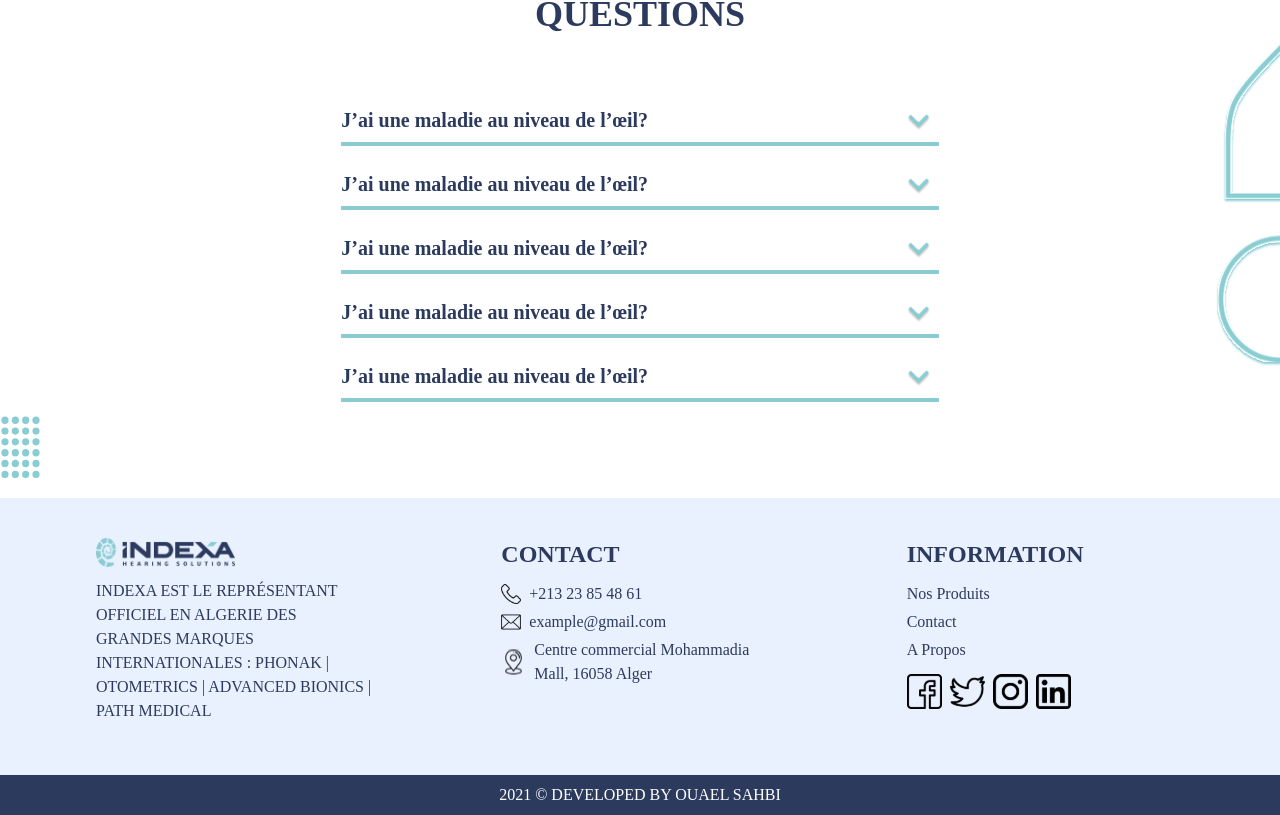
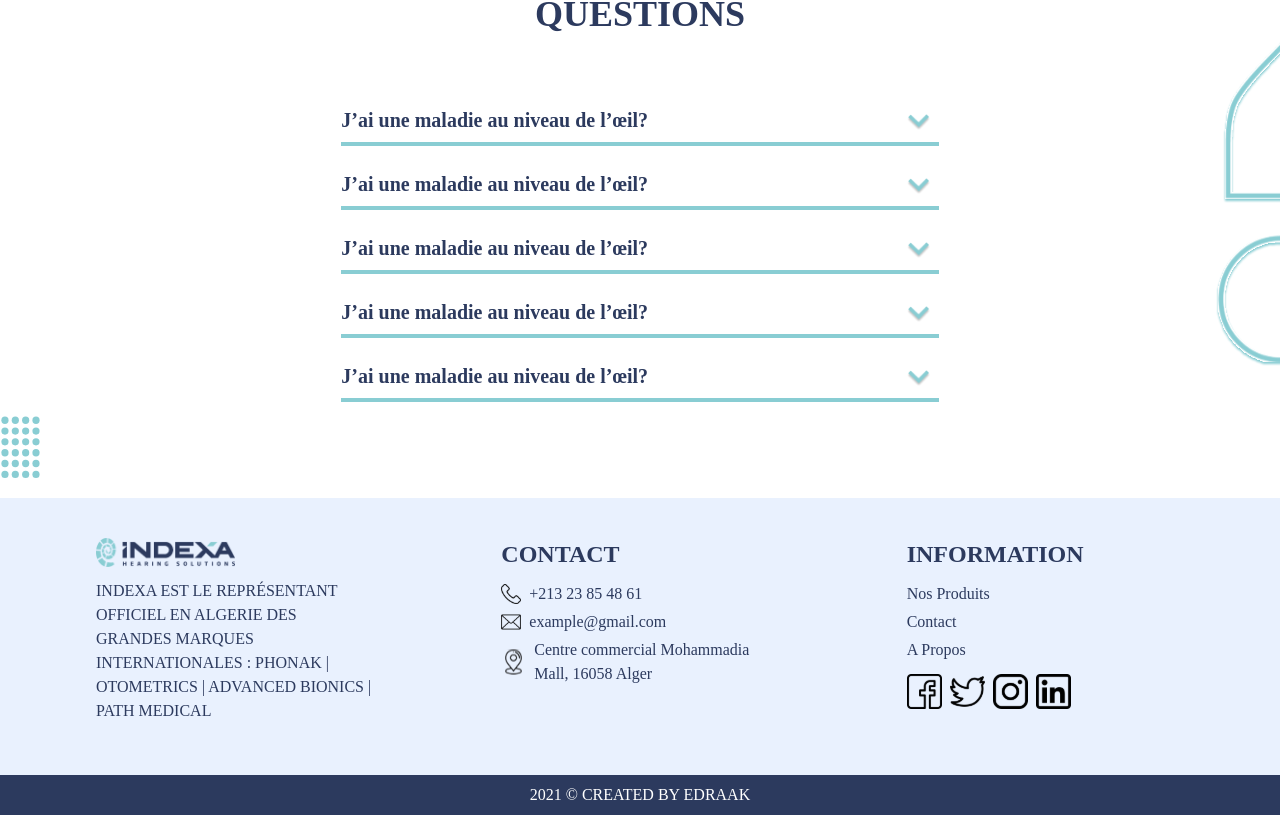
Before and after one commit to abdelbarie/INDEXA_PROJECT, a Next.js app: page / in a window 1280 px wide. Shown: the part 2408-3223 px from the top of the page. Built offline with nearby package versions, Linux system fonts and the light colour scheme.

Commit message:
change the footer

```diff
--- a/components/Footer.js
+++ b/components/Footer.js
@@ -86,7 +86,7 @@ const Footer = () => {
         </div>
       </div>
       <div className="copyrights text-center p-2 text-white">
-        2021 © DEVELOPED BY OUAEL SAHBI
+        2021 © CREATED BY EDRAAK
       </div>
     </div>
   );
```
